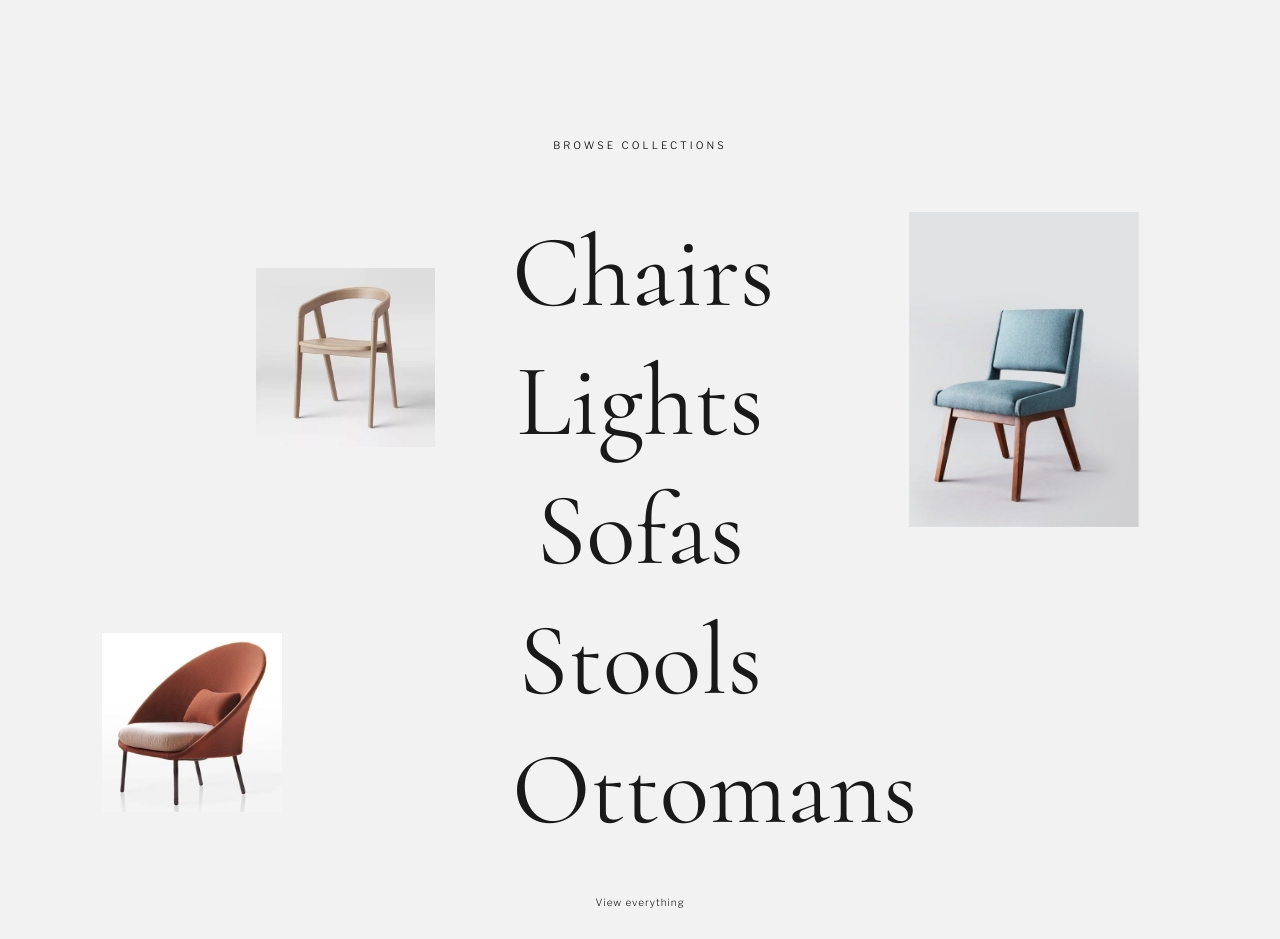
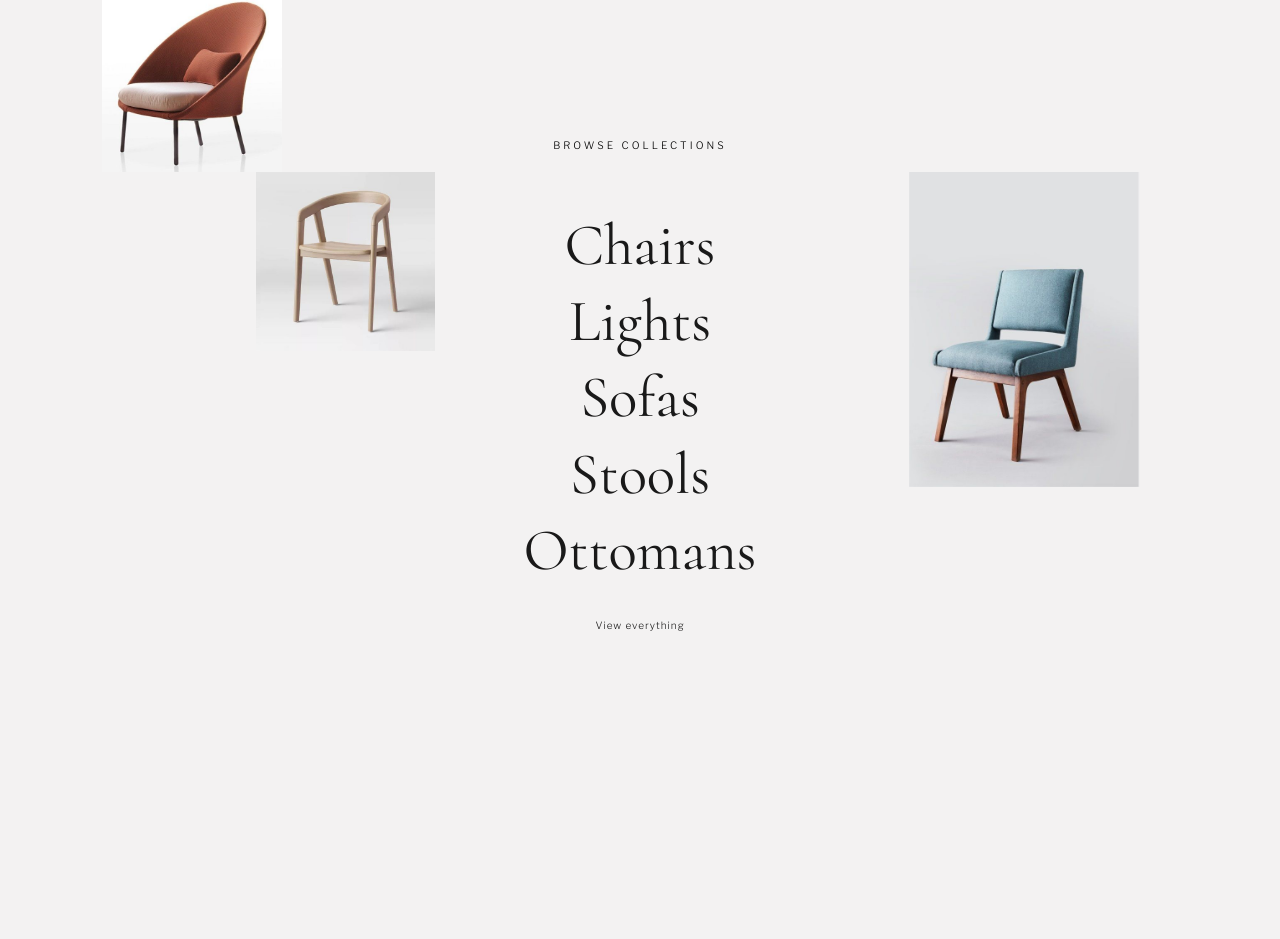
Before and after one commit to anagkazou/Celestial-app, a React (Create React App) app: page / in a window 1280 px wide. Shown: the part 1900-2839 px from the top of the page. After the commit the page ends 2531 px from the top, so only its background shows below. Built offline with nearby package versions, Linux system fonts and the light colour scheme; no server answers.

Commit message:
bug: clear second scroll bar in homepage

```diff
--- a/src/components/collections-preview/collection-preview.styles.scss
+++ b/src/components/collections-preview/collection-preview.styles.scss
@@ -3,7 +3,7 @@
 
 .section__browse-collections {
   width: 100vw;
-  height: 100vh;
+ max-height: 100vh;
   background-color: $color-bg;
 
   @include respond(tab-land){
@@ -73,7 +73,7 @@
   }
 
   .btn__text {
-    margin-top: 4rem;
+    margin-top: 2.2vw;
     text-align: center;
     color: $color-secondary;
     letter-spacing: 0.1em;
--- a/src/components/hero/hero-section.styles.scss
+++ b/src/components/hero/hero-section.styles.scss
@@ -32,8 +32,8 @@
     font-size: 1.6vw;
     color: $color-text-primary;
     @include respond(phone){
-     font-size: 6vw;
-      padding: 3.4vw 6vw;
+     font-size: 5vw;
+      padding: 1vw 10vw;
       font-weight: 100;
   }
 
@@ -49,9 +49,9 @@
     margin-top: 2.6rem;
 
     @include respond(phone){
-      padding: 3.4vw 6vw;
+      padding: 2.6vw 6vw;
       font-size: $font-size-button-mobile;
-      font-weight: 100;
+      font-weight: 200;
   }
   }
   &__slider {
--- a/src/pages/homepage.jsx
+++ b/src/pages/homepage.jsx
@@ -4,7 +4,7 @@ import Hero from "../components/hero/hero.component";
 import { imgAbout1, imgAbout2 } from "../assets/img/images";
 import CollectionPreview from "../components/collections-preview/collections-preview.component";
 const HomePage = () => (
-  <div>
+  <React.Fragment>
     <Hero />
 
     <section className="section__about">
@@ -28,7 +28,6 @@ const HomePage = () => (
       </div>
     </section>
     <CollectionPreview />
-  </div>
-);
+    </React.Fragment>);
 
 export default HomePage;
--- a/src/scss/typography.styles.scss
+++ b/src/scss/typography.styles.scss
@@ -15,7 +15,7 @@ h1 {
   color: $color-text-primary;
 
   @include respond (phone){
-    font-size: 14.2vw;
+    font-size: 13.2vw;
   }
 }
 
@@ -24,11 +24,10 @@ h1 {
   font-weight: 400;
   margin-bottom: 2rem;
   text-transform: uppercase;
-  color: white;
   letter-spacing: 0.3em;
 
   @include respond (phone){
-    font-size: 3vw;
+    font-size: 2.6vw;
   }
 
   &__sub {
@@ -49,7 +48,7 @@ h1 {
       width: 6vw;
       height: 1px;
       background-color: $color-secondary;
-      bottom: -1rem;
+      bottom: -2vw;
 
       @include respond(phone){
         width: 18vw;
@@ -62,12 +61,13 @@ h1 {
 }
 
 .collection-title {
-  font-size: $font-size-large-mobile;
+  font-size: $font-size-large;
+
   color: $color-primary;
   font-weight: 400;
   font-family: "Cormorant", serif;
 
   @include respond (phone){
-    font-size: 14.2vw;
+    font-size: $font-size-large-mobile;
   }
 }
--- a/src/scss/variables.styles.scss
+++ b/src/scss/variables.styles.scss
@@ -13,9 +13,10 @@ $color-text-primary: #000;
 // $color-secondary: #062a35;
 $font-size-button: 1vw;
 $font-size-button-mobile: 4vw;
+
 $font-size-small: 1vw;
-$font-size-small-mobile: 5.2vw;
+$font-size-small-mobile: 4.6vw;
 
 $font-size-medium: 1.8vw;
-$font-size-large: 5vw;
+$font-size-large: 4.6vw;
 $font-size-large-mobile: 8vw;
```
